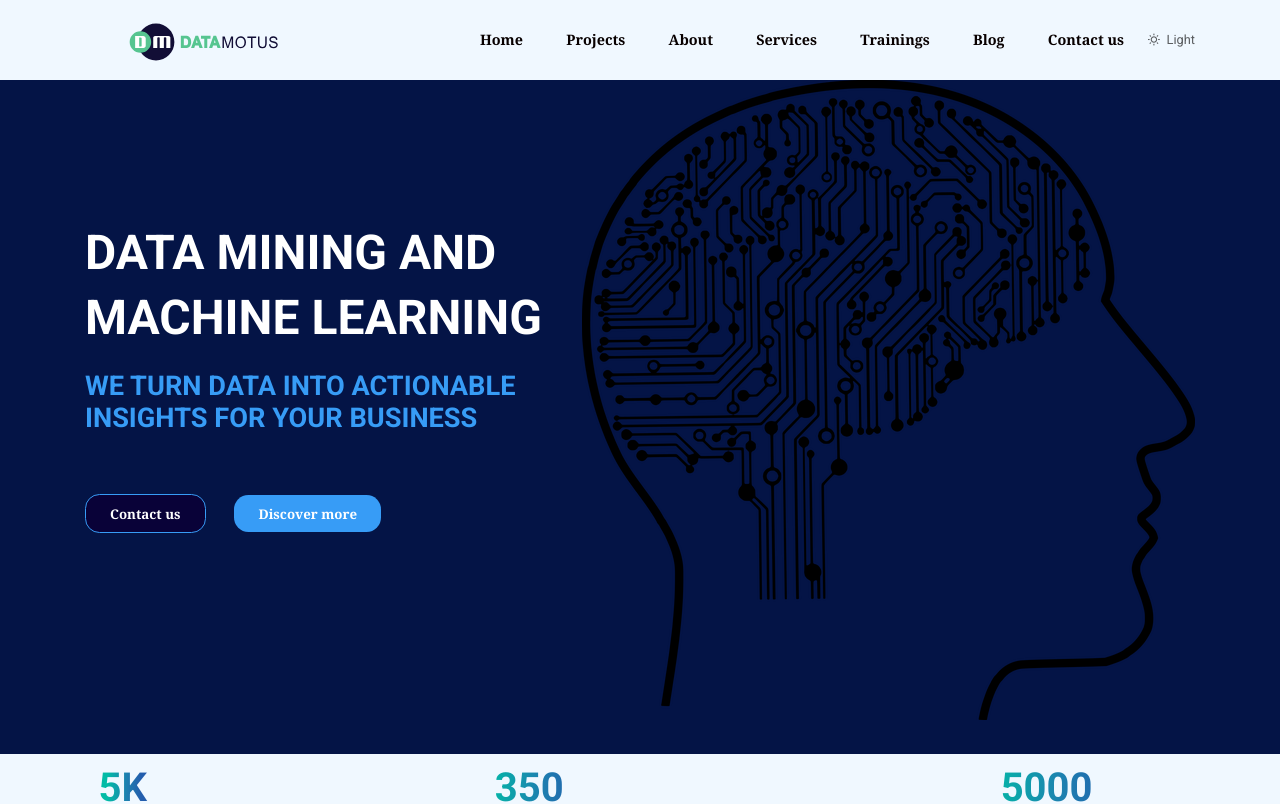
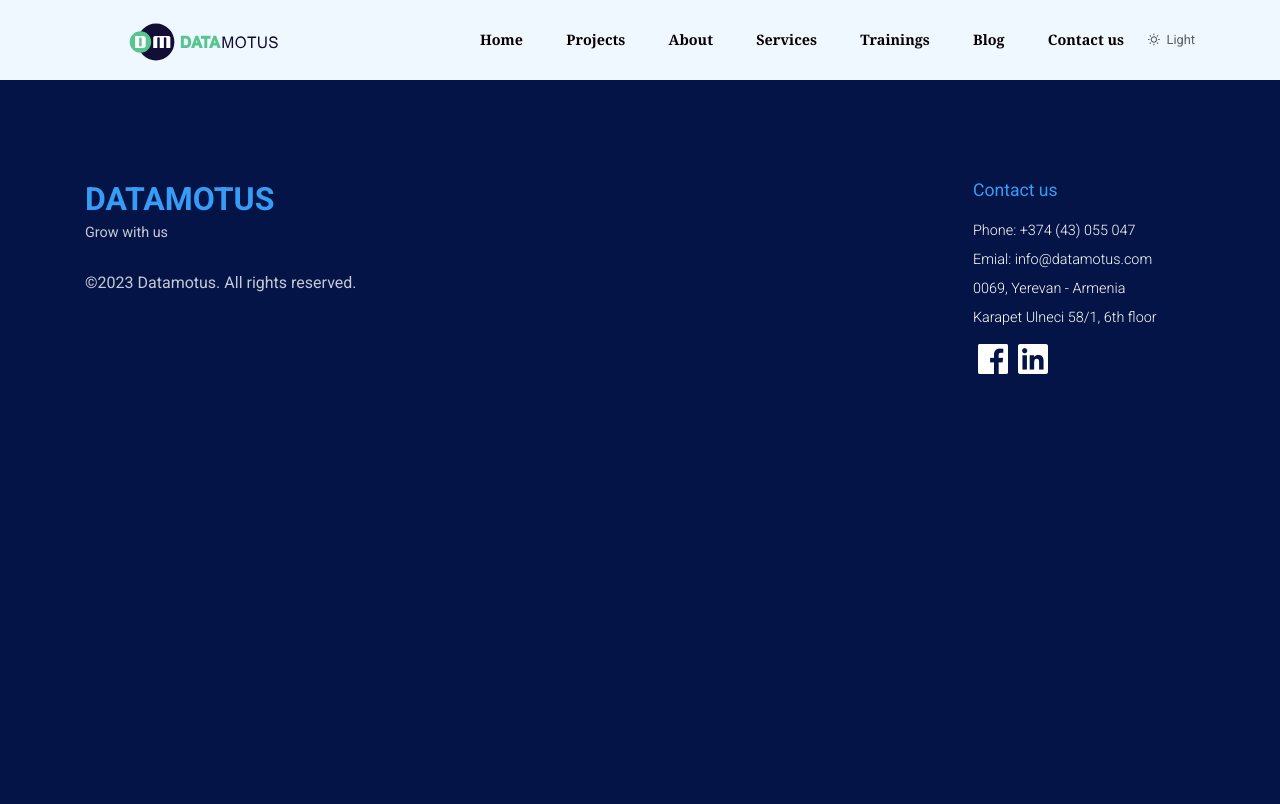
Before and after one commit to ArmanMotus/Datamotus, a React (Create React App) app: page /#/datamotus in a window 1280 px wide. Shown: the top 804 px of the page. Built offline with nearby package versions, Linux system fonts and the light colour scheme.

Commit message:
first commit3/12

```diff
--- a/src/App.js
+++ b/src/App.js
@@ -35,7 +35,7 @@
         <Header theme={theme} toggleTheme={toggleTheme} />
       </section>
       <Routes>
-        <Route exact path="/" element={<Home theme={theme} toggleTheme={toggleTheme}/>} />
+        <Route exact path="/datamotus" element={<Home theme={theme} toggleTheme={toggleTheme}/>} />
         <Route path="/projects" element={<Projects theme={theme} toggleTheme={toggleTheme}/>} />
         <Route path="/about" element={<About theme={theme} toggleTheme={toggleTheme}/>} />
         <Route path="/services" element={<Services theme={theme} toggleTheme={toggleTheme}/>} />
```
